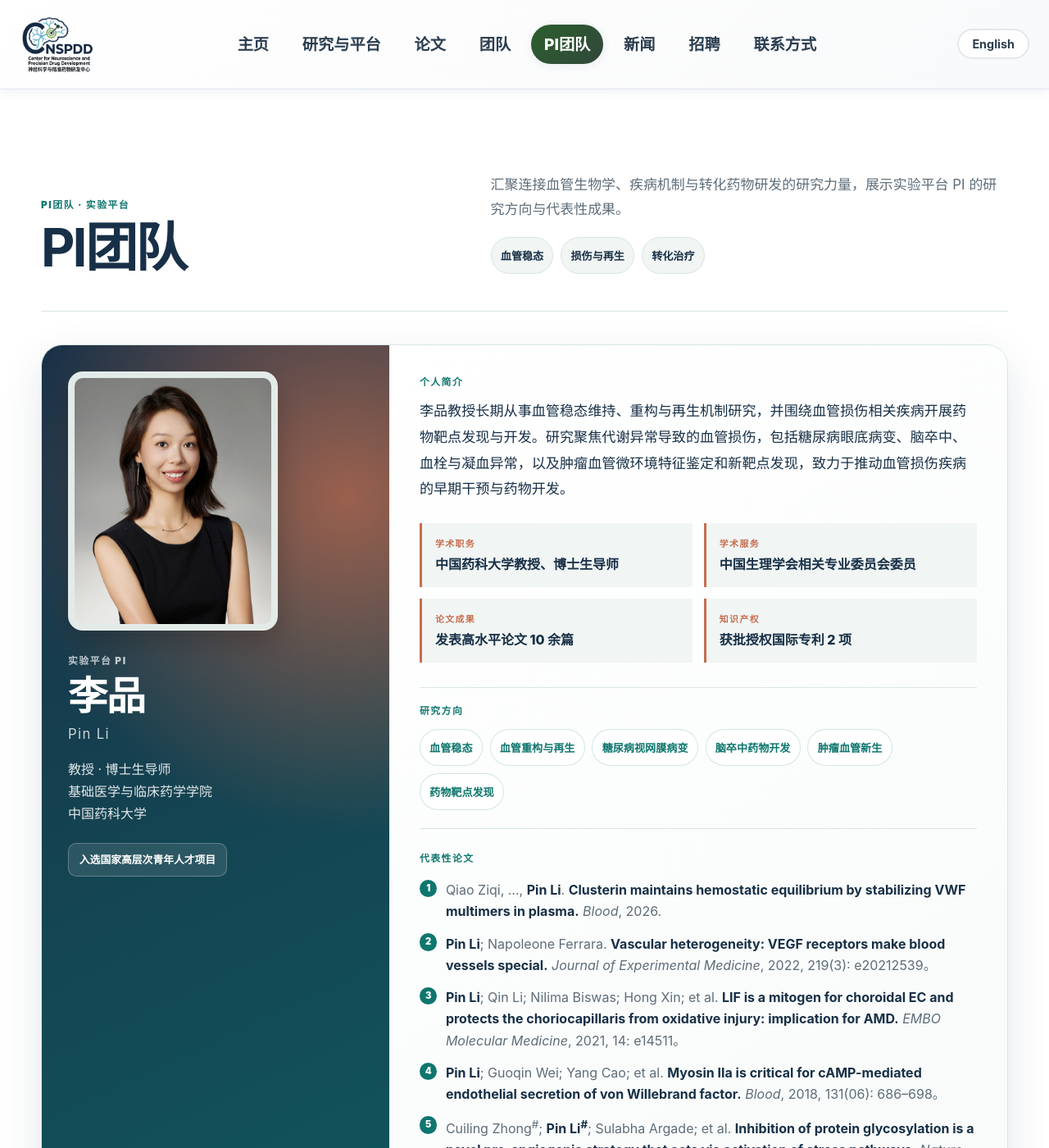
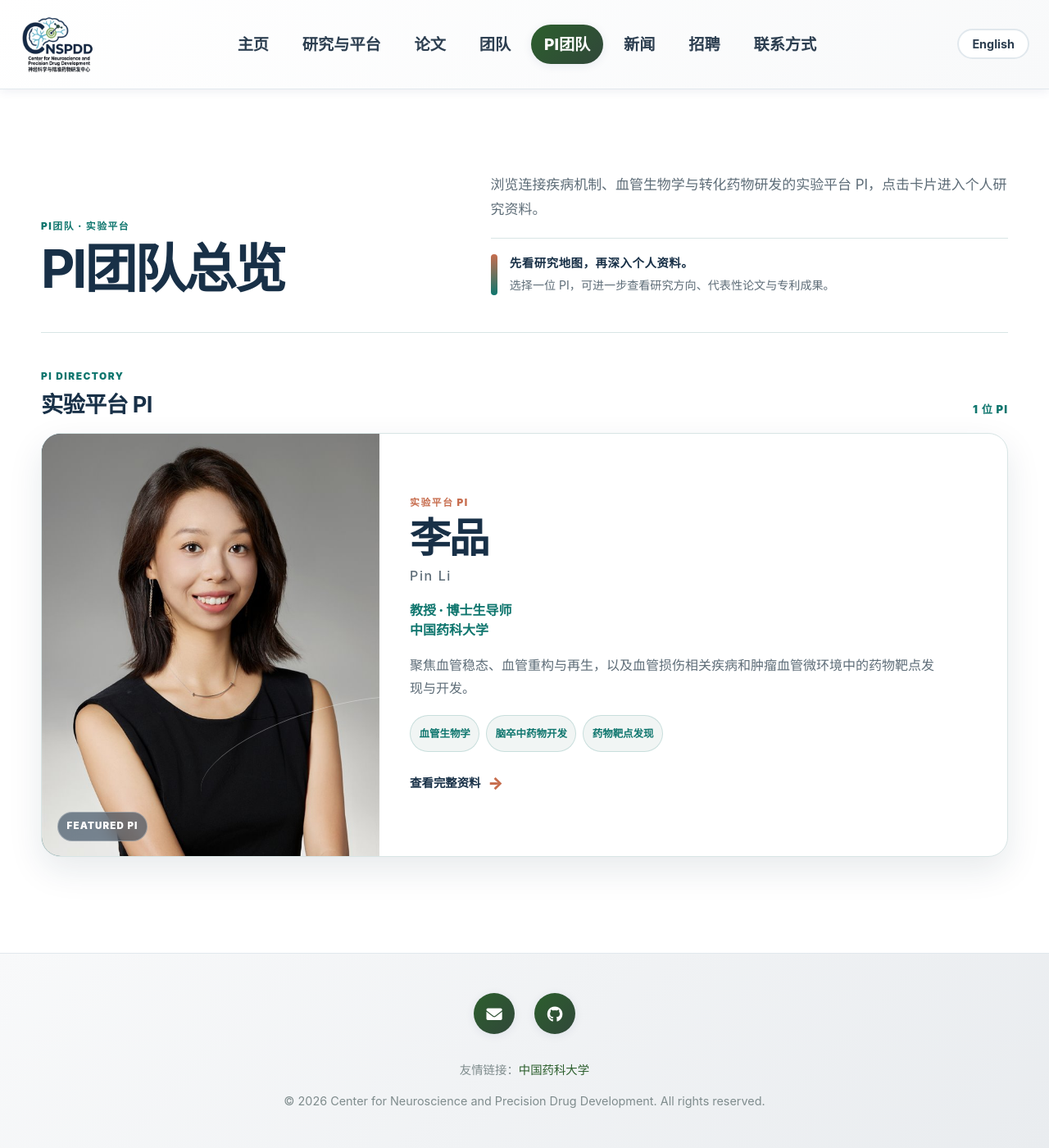
Before and after one commit to CNSPDD-CPU/CNSPDD-CPU, a Jekyll site: the page built from cn/pi.md, in a window 1280 px wide and 1400 px high. Shown: the whole window at 82% size. Built offline with Jekyll 4.4.1, drawn with Linux system fonts in a browser that asks for light colours; some of the changed text lies outside the part shown.

Commit message:
Turn Chinese PI page into profile overview

```diff
--- a/cn/pi.md
+++ b/cn/pi.md
@@ -26,10 +27,9 @@ permalink: /cn/pi/
     border-bottom: 1px solid var(--pi-line);
 }
 
-.pi-eyebrow,
-.pi-section-label,
-.pi-person-label,
-.pi-evidence-label {
+.pi-overview-kicker,
+.pi-overview-section-label,
+.pi-directory-label {
     margin: 0 0 .55rem;
     color: var(--pi-teal);
     font-size: .74rem;
@@ -38,414 +38,354 @@ permalink: /cn/pi/
     text-transform: uppercase;
 }
 
-.pi-hero h1 {
+.pi-overview-hero h1 {
     max-width: 760px;
     margin: 0;
     color: var(--pi-ink);
-    font-size: clamp(2.3rem, 5vw, 4.4rem);
+    font-size: clamp(2.4rem, 5vw, 4.7rem);
     line-height: 1.02;
-    letter-spacing: -.045em;
+    letter-spacing: -.05em;
     text-align: left;
     background: none;
     -webkit-text-fill-color: currentColor;
 }
 
-.pi-hero-copy {
+.pi-overview-intro {
     margin: 0;
     color: var(--pi-muted);
     font-size: 1.06rem;
     line-height: 1.8;
 }
 
-.pi-signal {
-    display: flex;
-    flex-wrap: wrap;
-    gap: .55rem;
-    margin-top: 1.15rem;
+.pi-overview-ribbon {
+    display: grid;
+    grid-template-columns: auto minmax(0, 1fr);
+    gap: .9rem;
+    align-items: center;
+    margin-top: 1.2rem;
+    padding-top: 1rem;
+    border-top: 1px solid var(--pi-line);
 }
 
-.pi-signal span,
-.pi-tag {
-    display: inline-flex;
-    align-items: center;
-    min-height: 2rem;
-    padding: .35rem .7rem;
-    border: 1px solid var(--pi-line);
+.pi-overview-ribbon-mark {
+    width: .55rem;
+    height: 3.1rem;
     border-radius: 999px;
-    color: var(--pi-ink);
-    background: var(--pi-mist);
-    font-size: .82rem;
-    font-weight: 800;
+    background: linear-gradient(180deg, var(--pi-coral), var(--pi-teal));
 }
 
-.pi-feature {
+.pi-overview-ribbon strong {
+    display: block;
+    color: var(--pi-ink);
+    font-size: .9rem;
+    letter-spacing: .04em;
+}
+
+.pi-overview-ribbon span {
+    display: block;
+    margin-top: .2rem;
+    color: var(--pi-muted);
+    font-size: .88rem;
+    line-height: 1.5;
+}
+
+.pi-overview-section {
+    margin-top: 2.7rem;
+}
+
+.pi-overview-section-head {
+    display: flex;
+    align-items: end;
+    justify-content: space-between;
+    gap: 1.25rem;
+    margin-bottom: 1.1rem;
+}
+
+.pi-overview-section-head h2 {
+    margin: 0;
+    color: var(--pi-ink);
+    font-size: 1.7rem;
+    line-height: 1.2;
+    text-align: left;
+}
+
+.pi-overview-count {
+    margin: 0;
+    color: var(--pi-teal);
+    font-size: .82rem;
+    font-weight: 900;
+    letter-spacing: .08em;
+    text-transform: uppercase;
+}
+
+.pi-directory-grid {
     display: grid;
-    grid-template-columns: minmax(230px, .72fr) minmax(0, 1.28fr);
-    margin-top: 2.5rem;
+    gap: 1.2rem;
+}
+
+.pi-directory-card {
+    display: grid;
+    grid-template-columns: minmax(220px, .7fr) minmax(0, 1.3fr);
     overflow: hidden;
     border: 1px solid var(--pi-line);
-    border-radius: 26px;
+    border-radius: 24px;
+    color: inherit;
     background: #fff;
-    box-shadow: 0 18px 50px rgba(24, 48, 71, .12);
+    box-shadow: 0 16px 42px rgba(24, 48, 71, .1);
+    text-decoration: none;
+    transition: transform .25s ease, box-shadow .25s ease, border-color .25s ease;
 }
 
-.pi-person {
-    position: relative;
-    overflow: hidden;
-    padding: 2rem;
-    color: #fff;
-    background:
-        radial-gradient(circle at 88% 14%, rgba(199, 109, 78, .75) 0, rgba(199, 109, 78, 0) 34%),
-        linear-gradient(155deg, #183047 0%, #0f5d60 100%);
+.pi-directory-card::after {
+    display: none;
 }
 
-.pi-person::after {
+.pi-directory-card:hover {
+    border-color: rgba(15,118,110,.42);
+    box-shadow: 0 22px 52px rgba(24, 48, 71, .15);
+    color: inherit;
+    transform: translateY(-4px);
+}
+
+.pi-directory-card:focus-visible {
+    outline: 3px solid rgba(199,109,78,.55);
+    outline-offset: 4px;
+}
+
+.pi-directory-media {
+    position: relative;
+    min-height: 330px;
+    overflow: hidden;
+    background: linear-gradient(155deg, #183047 0%, #0f5d60 100%);
+}
+
+.pi-directory-media::after {
     position: absolute;
-    right: -7rem;
-    bottom: 11rem;
-    width: 22rem;
-    height: 8rem;
+    right: -6rem;
+    bottom: 4.2rem;
+    width: 20rem;
+    height: 7rem;
     border-top: 1px solid rgba(255,255,255,.35);
     border-radius: 50%;
     content: "";
     transform: rotate(-17deg);
 }
 
-.pi-photo-frame {
-    position: relative;
-    z-index: 1;
-    width: min(100%, 240px);
-    aspect-ratio: 4 / 5;
-    margin-bottom: 1.7rem;
-    overflow: hidden;
-    border: 8px solid rgba(255,255,255,.12);
-    border-radius: 18px;
-    background: #dfe8e5;
-    box-shadow: 0 16px 30px rgba(0,0,0,.18);
-}
-
-.pi-photo {
+.pi-directory-media img {
     display: block;
     width: 100%;
     height: 100%;
+    min-height: 330px;
     object-fit: cover;
     object-position: 50% 40%;
 }
 
-.pi-person-meta {
-    position: relative;
+.pi-directory-stamp {
+    position: absolute;
+    left: 1.2rem;
+    bottom: 1.15rem;
     z-index: 1;
+    padding: .45rem .65rem;
+    border: 1px solid rgba(255,255,255,.3);
+    border-radius: 999px;
+    color: #fff;
+    background: rgba(24,48,71,.55);
+    font-size: .72rem;
+    font-weight: 900;
+    letter-spacing: .1em;
+    text-transform: uppercase;
+    backdrop-filter: blur(10px);
 }
 
-.pi-person-label {
-    color: rgba(255,255,255,.72);
+.pi-directory-body {
+    display: flex;
+    min-width: 0;
+    flex-direction: column;
+    justify-content: center;
+    padding: 2.1rem 2.3rem 2.25rem;
 }
 
-.pi-person h2 {
+.pi-directory-label {
+    color: var(--pi-coral);
+}
+
+.pi-directory-name {
     margin: 0;
-    color: #fff;
-    font-size: clamp(2rem, 4vw, 3rem);
+    color: var(--pi-ink);
+    font-size: clamp(2rem, 4vw, 3.1rem);
     line-height: 1;
+    letter-spacing: -.04em;
     text-align: left;
 }
 
-.pi-person-cn {
+.pi-directory-subname {
     margin: .45rem 0 1rem;
-    color: rgba(255,255,255,.78);
-    font-size: 1.05rem;
-    letter-spacing: .08em;
+    color: var(--pi-muted);
+    font-size: 1rem;
+    letter-spacing: .1em;
 }
 
-.pi-affiliation {
+.pi-directory-role {
     margin: 0;
-    color: rgba(255,255,255,.88);
-    line-height: 1.7;
-}
-
-.pi-badge {
-    display: inline-flex;
-    margin-top: 1.35rem;
-    padding: .65rem .8rem;
-    border: 1px solid rgba(255,255,255,.25);
-    border-radius: 10px;
-    color: #fff;
-    background: rgba(255,255,255,.1);
-    font-size: .8rem;
-    font-weight: 800;
-    line-height: 1.4;
-}
-
-.pi-detail {
-    padding: 2.2rem 2.3rem 2.5rem;
-    background: linear-gradient(145deg, #fff 0%, #f7faf9 100%);
-}
-
-.pi-detail h3,
-.pi-detail h4 {
-    margin: 0;
-    color: var(--pi-ink);
-    text-align: left;
-}
-
-.pi-lede {
-    max-width: 720px;
-    margin: 0;
-    color: var(--pi-ink);
-    font-size: 1.07rem;
-    line-height: 1.85;
-}
-
-.pi-evidence {
-    display: grid;
-    grid-template-columns: repeat(2, minmax(0, 1fr));
-    gap: .85rem;
-    margin: 1.6rem 0 1.85rem;
-}
-
-.pi-evidence-item {
-    padding: 1rem;
-    border-left: 3px solid var(--pi-coral);
-    background: var(--pi-mist);
-}
-
-.pi-evidence-label {
-    margin-bottom: .25rem;
-    color: var(--pi-coral);
-    font-size: .68rem;
-}
-
-.pi-evidence-value {
-    margin: 0;
-    color: var(--pi-ink);
-    font-weight: 800;
+    color: var(--pi-teal);
+    font-weight: 900;
     line-height: 1.5;
 }
 
-.pi-focus {
-    padding: 1.15rem 0 1.35rem;
-    border-top: 1px solid var(--pi-line);
-    border-bottom: 1px solid var(--pi-line);
+.pi-directory-summary {
+    max-width: 650px;
+    margin: 1.05rem 0 1.15rem;
+    color: var(--pi-muted);
+    line-height: 1.78;
 }
 
-.pi-focus .pi-section-label {
-    margin-bottom: .75rem;
+.pi-directory-tags {
+    display: flex;
+    flex-wrap: wrap;
+    gap: .5rem;
 }
 
-.pi-tags {
-    display: flex;
-    flex-wrap: wrap;
-    gap: .55rem;
+.pi-directory-tags span {
+    display: inline-flex;
+    align-items: center;
+    min-height: 2rem;
+    padding: .35rem .65rem;
+    border: 1px solid rgba(15,118,110,.18);
+    border-radius: 999px;
+    color: var(--pi-teal);
+    background: var(--pi-mist);
+    font-size: .78rem;
+    font-weight: 800;
 }
 
-.pi-tag {
-    border-color: rgba(15,118,110,.18);
-    color: var(--pi-teal);
-    background: #fff;
+.pi-directory-cta {
+    display: inline-flex;
+    align-items: center;
+    gap: .55rem;
+    margin-top: 1.6rem;
+    color: var(--pi-ink);
+    font-size: .9rem;
+    font-weight: 900;
 }
 
-.pi-publications {
-    padding-top: 1.65rem;
+.pi-directory-cta span {
+    color: var(--pi-coral);
+    font-size: 1.25rem;
+    line-height: 1;
+    transition: transform .25s ease;
 }
 
-.pi-list {
-    display: grid;
-    gap: .8rem;
-    margin: .9rem 0 0;
-    padding: 0;
-    list-style: none;
-    counter-reset: pi-reference;
-}
-
-.pi-list li {
-    position: relative;
-    padding-left: 2rem;
-    color: var(--pi-muted);
-    line-height: 1.65;
-}
-
-.pi-list li::before {
-    position: absolute;
-    top: .05rem;
-    left: 0;
-    width: 1.35rem;
-    height: 1.35rem;
-    border-radius: 50%;
-    color: #fff;
-    background: var(--pi-teal);
-    content: counter(pi-reference);
-    counter-increment: pi-reference;
-    font-size: .7rem;
-    font-weight: 900;
-    line-height: 1.35rem;
-    text-align: center;
-}
-
-.pi-list strong {
-    color: var(--pi-ink);
-}
-
-.pi-patents {
-    margin-top: 1.65rem;
-    padding-top: 1.35rem;
-    border-top: 1px solid var(--pi-line);
-}
-
-.pi-patents .pi-list li::before {
-    background: var(--pi-coral);
+.pi-directory-card:hover .pi-directory-cta span {
+    transform: translateX(4px);
 }
 
 @media (max-width: 820px) {
-    .pi-page {
+    .pi-overview-page {
         padding: 0 1rem 3.5rem;
     }
 
-    .pi-hero {
+    .pi-overview-hero {
         grid-template-columns: 1fr;
         gap: 1rem;
         padding-top: 3rem;
     }
 
-    .pi-feature {
-        grid-template-columns: 1fr;
-        border-radius: 20px;
+    .pi-directory-card {
+        grid-template-columns: 180px minmax(0, 1fr);
     }
 
-    .pi-person {
-        display: grid;
-        grid-template-columns: 180px minmax(0, 1fr);
-        gap: 1.4rem;
-        align-items: end;
+    .pi-directory-media,
+    .pi-directory-media img {
+        min-height: 280px;
     }
 
-    .pi-photo-frame {
-        width: 180px;
-        margin: 0;
-    }
-
-    .pi-badge {
-        margin-top: 1rem;
+    .pi-directory-body {
+        padding: 1.5rem;
     }
 }
 
-@media (max-width: 560px) {
-    .pi-hero h1 {
-        font-size: 2.45rem;
+@media (max-width: 640px) {
+    .pi-overview-hero h1 {
+        font-size: 2.55rem;
     }
 
-    .pi-person {
+    .pi-overview-section-head {
+        align-items: start;
+        flex-direction: column;
+        gap: .35rem;
+    }
+
+    .pi-directory-card {
         display: block;
     }
 
-    .pi-photo-frame {
-        width: min(68vw, 240px);
-        margin-bottom: 1.4rem;
+    .pi-directory-media,
+    .pi-directory-media img {
+        min-height: 360px;
+        max-height: 480px;
     }
 
-    .pi-detail {
-        padding: 1.5rem 1.15rem 1.8rem;
-    }
-
-    .pi-evidence {
-        grid-template-columns: 1fr;
-    }
-
-    .pi-list li {
-        padding-left: 1.8rem;
+    .pi-directory-body {
+        padding: 1.45rem 1.25rem 1.6rem;
     }
 }
 
 @media (prefers-reduced-motion: reduce) {
-    .pi-feature,
-    .pi-photo {
+    .pi-directory-card,
+    .pi-directory-cta span {
         transition: none;
     }
 }
+
 </style>
 
-<div class="pi-page">
-    <section class="pi-hero" aria-labelledby="pi-page-title">
+<div class="pi-overview-page">
+    <section class="pi-overview-hero" aria-labelledby="pi-overview-title">
         <div>
-            <p class="pi-eyebrow">PI团队 · 实验平台</p>
-            <h1 id="pi-page-title">PI团队</h1>
+            <p class="pi-overview-kicker">PI团队 · 实验平台</p>
+            <h1 id="pi-overview-title">PI团队总览</h1>
         </div>
         <div>
-            <p class="pi-hero-copy">汇聚连接血管生物学、疾病机制与转化药物研发的研究力量，展示实验平台 PI 的研究方向与代表性成果。</p>
-            <div class="pi-signal" aria-label="研究主题">
-                <span>血管稳态</span>
-                <span>损伤与再生</span>
-                <span>转化治疗</span>
+            <p class="pi-overview-intro">浏览连接疾病机制、血管生物学与转化药物研发的实验平台 PI，点击卡片进入个人研究资料。</p>
+            <div class="pi-overview-ribbon">
+                <span class="pi-overview-ribbon-mark" aria-hidden="true"></span>
+                <div>
+                    <strong>先看研究地图，再深入个人资料。</strong>
+                    <span>选择一位 PI，可进一步查看研究方向、代表性论文与专利成果。</span>
+                </div>
             </div>
         </div>
     </section>
 
-    <article class="pi-feature" aria-labelledby="pin-li-name">
-        <div class="pi-person">
-            <div class="pi-photo-frame">
-                <img class="pi-photo" src="{{ '/assets/images/pi/pin-li.jpg' | relative_url }}" alt="李品教授照片" loading="lazy" decoding="async">
+    <section class="pi-overview-section" aria-labelledby="pi-directory-title">
+        <div class="pi-overview-section-head">
+            <div>
+                <p class="pi-overview-section-label">PI Directory</p>
+                <h2 id="pi-directory-title">实验平台 PI</h2>
             </div>
-            <div class="pi-person-meta">
-                <p class="pi-person-label">实验平台 PI</p>
-                <h2 id="pin-li-name">李品</h2>
-                <p class="pi-person-cn">Pin Li</p>
-                <p class="pi-affiliation">教授 · 博士生导师<br>基础医学与临床药学学院<br>中国药科大学</p>
-                <div class="pi-badge">入选国家高层次青年人才项目</div>
-            </div>
+            <p class="pi-overview-count">1 位 PI</p>
         </div>
 
-        <div class="pi-detail">
-            <p class="pi-section-label">个人简介</p>
-            <p class="pi-lede">李品教授长期从事血管稳态维持、重构与再生机制研究，并围绕血管损伤相关疾病开展药物靶点发现与开发。研究聚焦代谢异常导致的血管损伤，包括糖尿病眼底病变、脑卒中、血栓与凝血异常，以及肿瘤血管微环境特征鉴定和新靶点发现，致力于推动血管损伤疾病的早期干预与药物开发。</p>
-
-            <div class="pi-evidence" aria-label="个人信息亮点">
-                <div class="pi-evidence-item">
-                    <p class="pi-evidence-label">学术职务</p>
-                    <p class="pi-evidence-value">中国药科大学教授、博士生导师</p>
+        <div class="pi-directory-grid">
+            <a class="pi-directory-card" href="{{ '/cn/pi/pin-li/' | relative_url }}" aria-label="查看李品教授详细资料">
+                <div class="pi-directory-media">
+                    <img src="{{ '/assets/images/pi/pin-li.jpg' | relative_url }}" alt="李品教授照片" loading="lazy" decoding="async">
+                    <span class="pi-directory-stamp">Featured PI</span>
                 </div>
-                <div class="pi-evidence-item">
-                    <p class="pi-evidence-label">学术服务</p>
-                    <p class="pi-evidence-value">中国生理学会相关专业委员会委员</p>
+                <div class="pi-directory-body">
+                    <p class="pi-directory-label">实验平台 PI</p>
+                    <h3 class="pi-directory-name">李品</h3>
+                    <p class="pi-directory-subname">Pin Li</p>
+                    <p class="pi-directory-role">教授 · 博士生导师<br>中国药科大学</p>
+                    <p class="pi-directory-summary">聚焦血管稳态、血管重构与再生，以及血管损伤相关疾病和肿瘤血管微环境中的药物靶点发现与开发。</p>
+                    <div class="pi-directory-tags" aria-label="研究方向">
+                        <span>血管生物学</span>
+                        <span>脑卒中药物开发</span>
+                        <span>药物靶点发现</span>
+                    </div>
+                    <span class="pi-directory-cta">查看完整资料 <span aria-hidden="true">→</span></span>
                 </div>
-                <div class="pi-evidence-item">
-                    <p class="pi-evidence-label">论文成果</p>
-                    <p class="pi-evidence-value">发表高水平论文 10 余篇</p>
-                </div>
-                <div class="pi-evidence-item">
-                    <p class="pi-evidence-label">知识产权</p>
-                    <p class="pi-evidence-value">获批授权国际专利 2 项</p>
-                </div>
-            </div>
-
-            <section class="pi-focus" aria-labelledby="pin-li-focus">
-                <p class="pi-section-label" id="pin-li-focus">研究方向</p>
-                <div class="pi-tags">
-                    <span class="pi-tag">血管稳态</span>
-                    <span class="pi-tag">血管重构与再生</span>
-                    <span class="pi-tag">糖尿病视网膜病变</span>
-                    <span class="pi-tag">脑卒中药物开发</span>
-                    <span class="pi-tag">肿瘤血管新生</span>
-                    <span class="pi-tag">药物靶点发现</span>
-                </div>
-            </section>
-
-            <section class="pi-publications" aria-labelledby="pin-li-publications">
-                <p class="pi-section-label" id="pin-li-publications">代表性论文</p>
-                <ul class="pi-list">
-                    <li>Qiao Ziqi, …, <strong>Pin Li</strong>. <strong>Clusterin maintains hemostatic equilibrium by stabilizing VWF multimers in plasma.</strong> <em>Blood</em>, 2026.</li>
-                    <li><strong>Pin Li</strong>; Napoleone Ferrara. <strong>Vascular heterogeneity: VEGF receptors make blood vessels special.</strong> <em>Journal of Experimental Medicine</em>, 2022, 219(3): e20212539。</li>
-                    <li><strong>Pin Li</strong>; Qin Li; Nilima Biswas; Hong Xin; et al. <strong>LIF is a mitogen for choroidal EC and protects the choriocapillaris from oxidative injury: implication for AMD.</strong> <em>EMBO Molecular Medicine</em>, 2021, 14: e14511。</li>
-                    <li><strong>Pin Li</strong>; Guoqin Wei; Yang Cao; et al. <strong>Myosin IIa is critical for cAMP-mediated endothelial secretion of von Willebrand factor.</strong> <em>Blood</em>, 2018, 131(06): 686–698。</li>
-                    <li>Cuiling Zhong<sup>#</sup>; <strong>Pin Li<sup>#</sup></strong>; Sulabha Argade; et al. <strong>Inhibition of protein glycosylation is a novel pro-angiogenic strategy that acts via activation of stress pathways.</strong> <em>Nature Communications</em>, 2020, 11: 6330。</li>
-                    <li><strong>Pin Li</strong>; Adekunle T. Bademosi et al. <strong>Actin Remodeling in Regulated Exocytosis: Toward a Mesoscopic View.</strong> <em>Trends in Cell Biology</em>, 2018, 28(9): 685–697。</li>
-                </ul>
-            </section>
-
-            <section class="pi-patents" aria-labelledby="pin-li-patents">
-                <p class="pi-section-label" id="pin-li-patents">专利</p>
-                <ul class="pi-list">
-                    <li>Napoleone Ferrara; <strong>Pin Li</strong>。<strong>Glycosylation inhibitors as therapeutics for stroke.</strong> PCT/US2023/18909，2023 年 4 月 18 日。</li>
-                    <li>Napoleone Ferrara; Qin Li; <strong>Pin Li</strong>。<strong>Compositions and methods for promoting angiogenesis in the eye.</strong> WO 2020/142349 A1，2020 年 7 月 9 日。</li>
-                </ul>
-            </section>
+            </a>
         </div>
-    </article>
+    </section>
 </div>
```
Also changed, not shown: other parts of cn/pi.md (+3 -2 lines).
